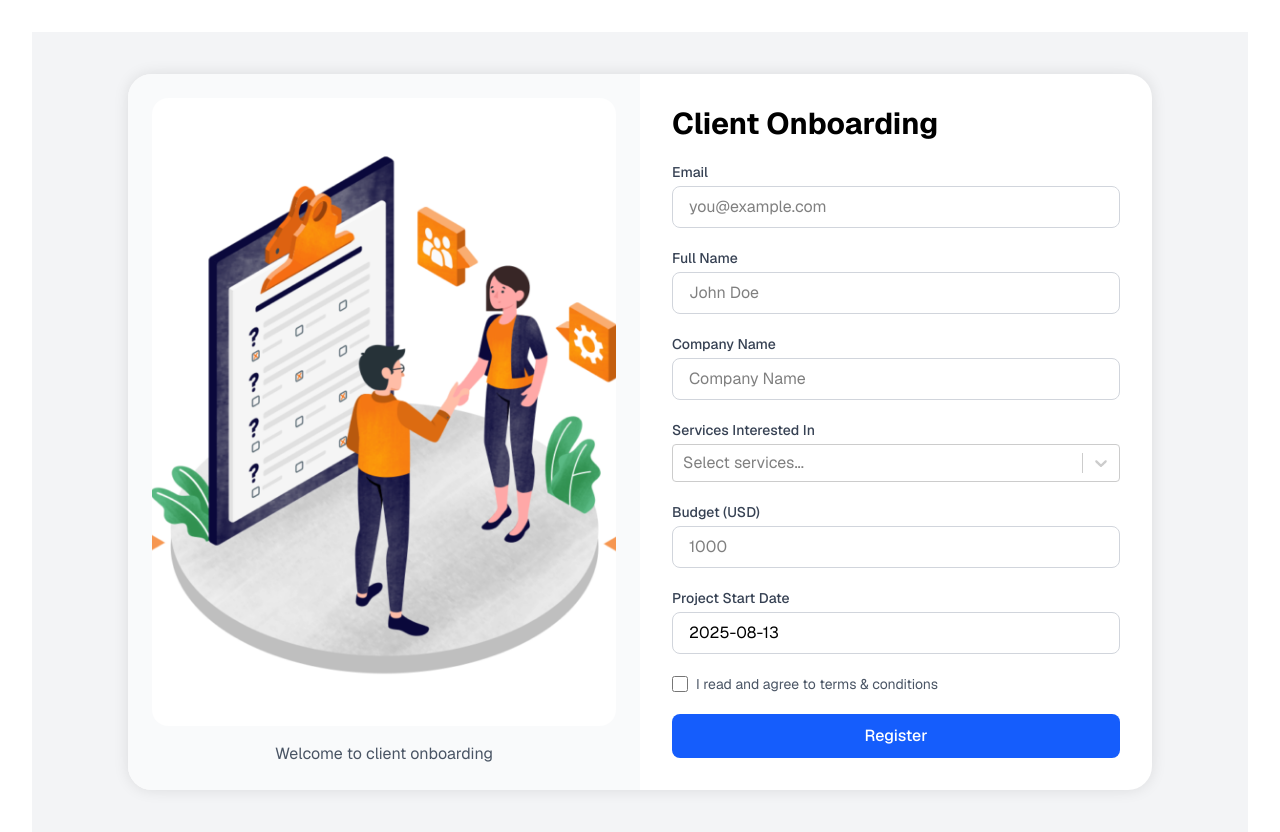
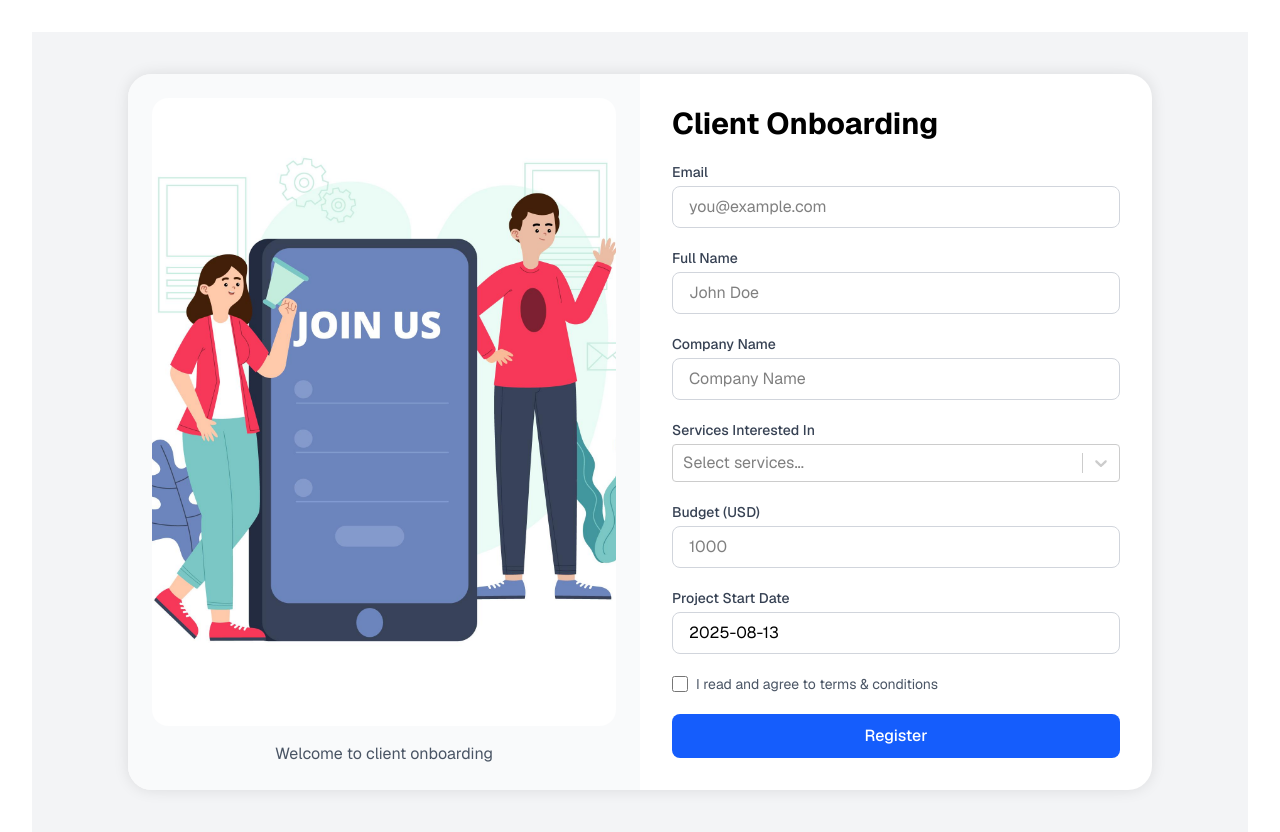
Before and after one commit to sachira-madhushan/client-onboarding-form-simple-next-js, a Next.js app: page / in a window 1280 px wide. Built offline with nearby package versions, Linux system fonts and the light colour scheme.

Commit message:
style : change form image

```diff
--- a/src/app/components/OnboardingForm.jsx
+++ b/src/app/components/OnboardingForm.jsx
@@ -26,7 +26,7 @@ export default function OnboardingForm() {
                     <div className="md:w-1/2 w-full p-6 bg-gray-50 flex flex-col">
                         <div className="relative w-full h-64 md:h-full">
                             <Image
-                                src="/client_onboarding.webp"
+                                src="/client_onboarding.jpg"
                                 alt="Left visual"
                                 fill
                                 className="object-cover rounded-2xl"
```
Also changed, not shown: public/client_onboarding.jpg (added), public/client_onboarding.webp (deleted).
